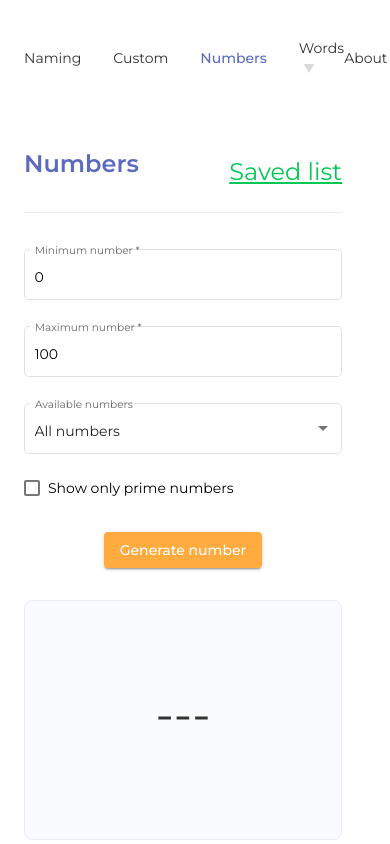
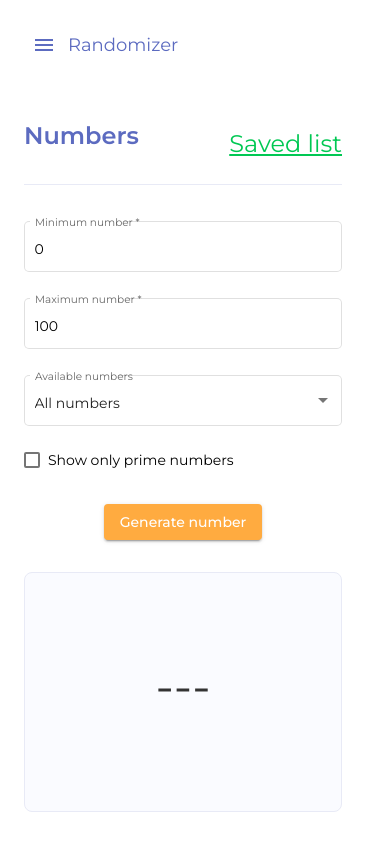
Before and after one commit to zoroMari/randomizer, an Angular app: page /numbers in a window 390 px wide. Built offline with nearby package versions, Linux system fonts and the light colour scheme.

Commit message:
fixed styles for mobile size

```diff
--- a/src/app/app.module.ts
+++ b/src/app/app.module.ts
@@ -4,7 +4,7 @@ import { BrowserAnimationsModule } from '@angular/platform-browser/animations';
 import { MaterialModule } from './material.module';
 
 import { AppComponent } from './app.component';
-import { NavigationComponent } from './shared/components/navigation/navigation.component';
+import { NavigationComponent } from './shared/components/header/navigation/navigation.component';
 import { ReactiveFormsModule } from '@angular/forms';
 import { AppRoutingModule } from './app-routing.module';
 import { SavedListModule } from './pages/saved-list/saved-list.module';
--- a/src/app/pages/naming/naming-component.sass
+++ b/src/app/pages/naming/naming-component.sass
@@ -48,9 +48,14 @@
     .checkboxLine
       display: flex
       width: 100%
+      flex-wrap: wrap
 
       .checkbox
         color: $black-color
+        width: 100%
+
+        ::ng-deep .mat-checkbox-label
+          white-space: pre-wrap !important
 
     .moreConditions
       display: flex
--- a/src/app/shared/components/navigation/navigation.component.html
+++ b/src/app/shared/components/header/navigation/navigation.component.html
@@ -1,4 +1,13 @@
 <nav class="menu">
+
+  <div class="menuSmall">
+    <button mat-icon-button color="primary">
+      <mat-icon>menu</mat-icon>
+    </button>
+
+    <div class="logo"><p>Randomizer</p></div>
+  </div>
+
   <ul class="menu__list  menu__list_left">
     <li>
       <a routerLink="/naming" routerLinkActive="active">
--- a/src/app/shared/components/navigation/navigation.component.sass
+++ b/src/app/shared/components/header/navigation/navigation.component.sass
@@ -1,5 +1,6 @@
 @import 'spacing'
 @import 'colors'
+@import 'fonts'
 
 .menu
   width: 100%
@@ -14,6 +15,24 @@
     &.active
       color: $primary-main-color
       font-weight: 500
+
+  .menuSmall
+    display: none
+    align-items: center
+
+    .logo
+      display: flex
+      align-items: center
+      padding-top: 2px
+      margin-left: $extra-small-spacing
+
+      p
+        margin-bottom: 0
+        color: $primary-main-color
+        font-size: $regular-medium-font
+
+    @media screen and (max-width: 600px)
+      display: flex
 
   &__list
     padding-left: 0
@@ -31,3 +50,6 @@
 
     li:nth-of-type(1)
       color: $primary-main-color
+
+    @media screen and (max-width: 600px)
+      display: none
```
Also changed, not shown: src/app/shared/components/header/navigation/navigation.component.ts (renamed from src/app/shared/components/navigation/navigation.component.ts).
